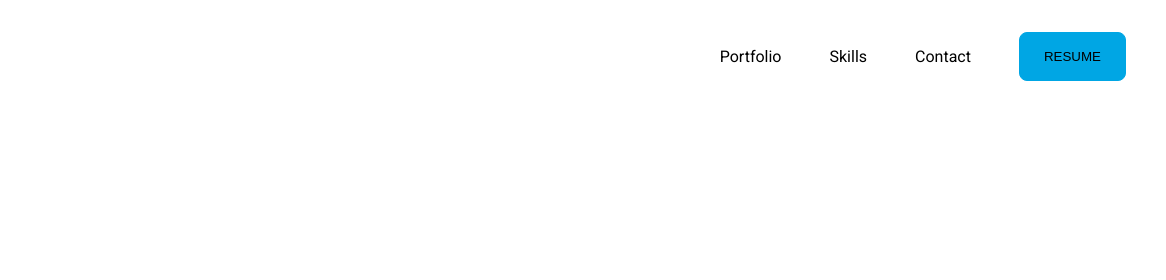
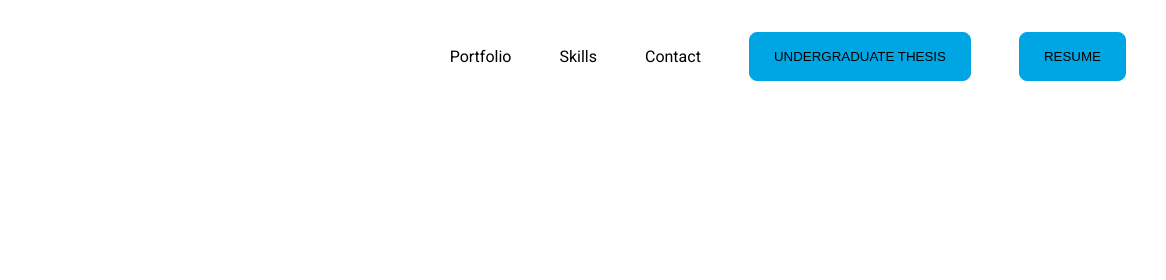
Before and after one commit to satgir7/Portfolio-Satria-Giri-Kusuma, a plain HTML site: page index.html in a window 1280 px wide. Shown: the top 280 px of the page, 114-1280 px from the left. Drawn offline with Linux system fonts and the light colour scheme.

Commit message:
Add link to undergraduate thesis in index.html

```diff
--- a/index.html
+++ b/index.html
@@ -18,6 +18,11 @@
               <li><a href="#portfolios">Portfolio</a></li>
               <li><a href="#skills">Skills</a></li>
               <li><a href="#contact">Contact</a></li>
+              <li>
+                <a href="./Skripsi.pdf" target="_blank">
+                  <button class="btn">UNDERGRADUATE THESIS</button>
+                </a>
+              </li>
               <li>
                 <a href="./RESUME_SATRIA GIRI KUSUMA.pdf" target="_blank">
                   <button class="btn">RESUME</button>
```
